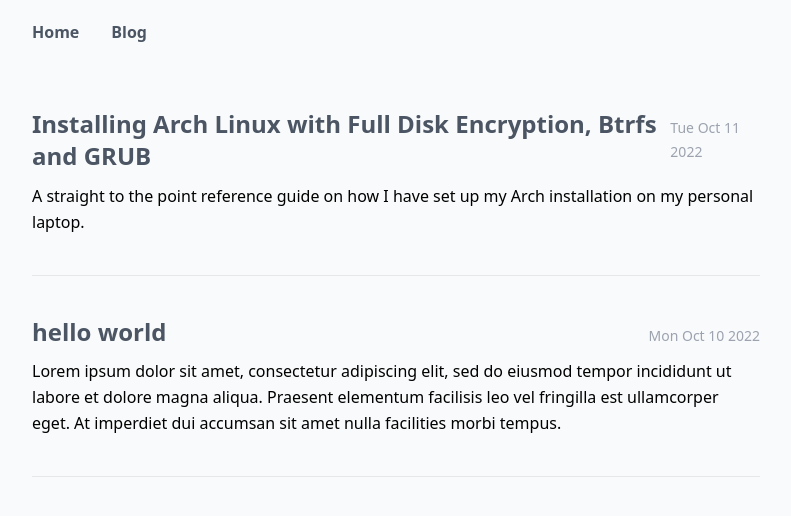
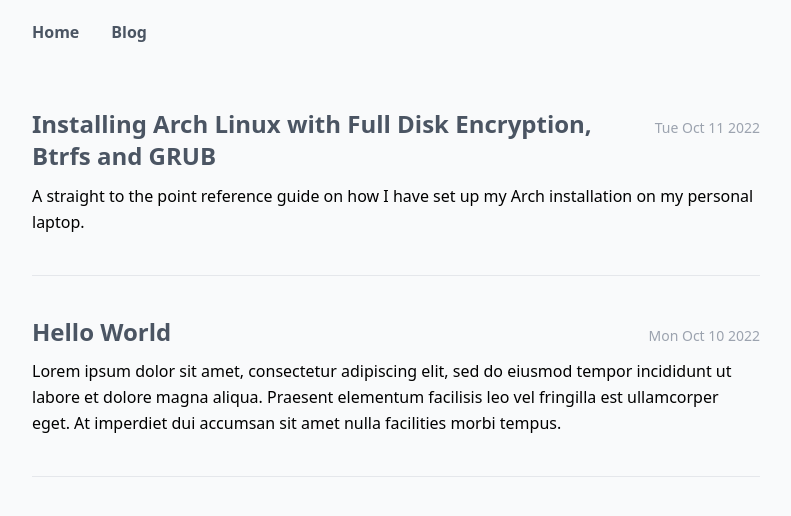
Before and after one commit to phongse/phong.se, a Next.js app: page /blog in a window 1280 px wide. Shown: the top 516 px of the page, without its empty margins (244-1035 px from the left). Built offline with nearby package versions, Linux system fonts and the light colour scheme.

Commit message:
blog: nowrap date

```diff
--- a/_posts/hello-world.md
+++ b/_posts/hello-world.md
@@ -1,5 +1,5 @@
 ---
-title: "hello world"
+title: "Hello World"
 excerpt: "Lorem ipsum dolor sit amet, consectetur adipiscing elit, sed do eiusmod tempor incididunt ut labore et dolore magna aliqua. Praesent elementum facilisis leo vel fringilla est ullamcorper eget. At imperdiet dui accumsan sit amet nulla facilities morbi tempus."
 date: "2022-10-10"
 ---
--- a/pages/blog/index.tsx
+++ b/pages/blog/index.tsx
@@ -2,7 +2,6 @@ import Link from "next/link";
 import React from "react";
 import PostType from "../../interfaces/post";
 import { getAllPosts } from "../../lib/blog";
-import dateFormat from "../../lib/dateFormat";
 
 type Props = {
   allPosts: PostType[];
@@ -22,7 +21,10 @@ const BlogIndex = ({ allPosts }: Props) => {
                   </a>
                 </Link>
               </h3>
-              <time className="text-gray-400" dateTime={post.date}>
+              <time
+                className="text-gray-400 ml-5 whitespace-nowrap"
+                dateTime={post.date}
+              >
                 {post.date}
               </time>
             </div>
```
